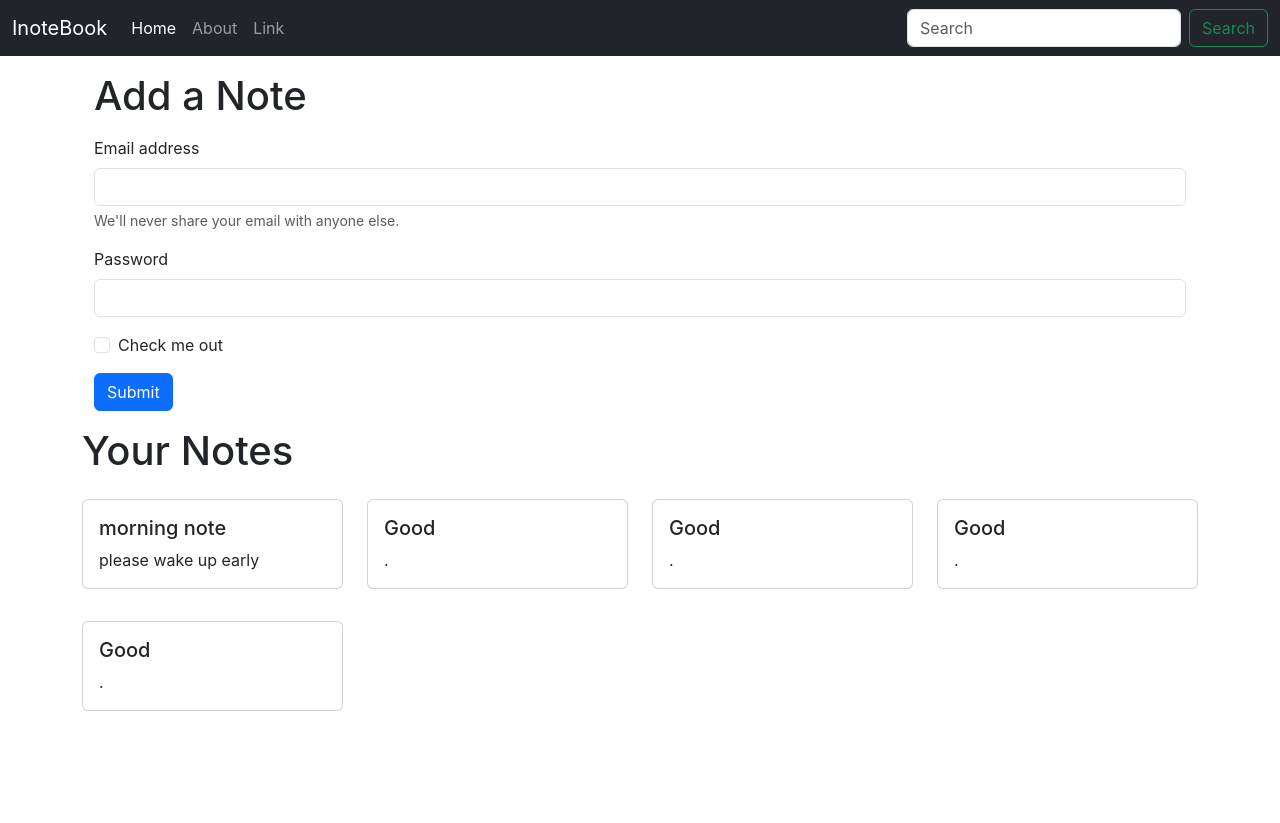
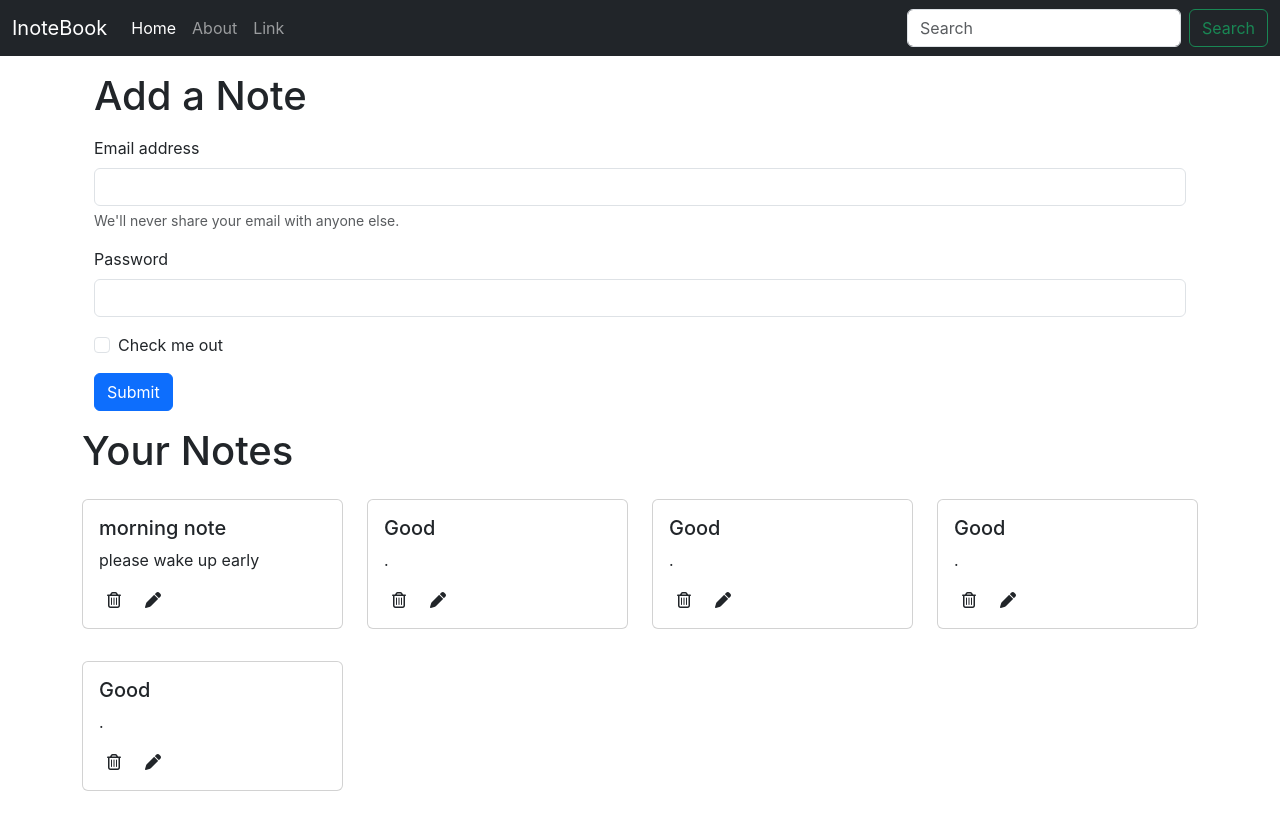
Before and after one commit to debattam117/inotebook, a React (Create React App) app in the folder mynotestodo/: page / in a window 1280 px wide. Before the commit the page ends 800 px from the top, so only its background shows below. Built offline with nearby package versions, Linux system fonts and the light colour scheme.

Commit message:
Added fontawesome icon
Added fontawesome icon

```diff
--- a/mynotestodo/public/index.html
+++ b/mynotestodo/public/index.html
@@ -27,7 +27,7 @@
 
 <script src="https://cdn.jsdelivr.net/npm/@popperjs/core@2.11.8/dist/umd/popper.min.js" integrity="sha384-I7E8VVD/ismYTF4hNIPjVp/Zjvgyol6VFvRkX/vR+Vc4jQkC+hVqc2pM8ODewa9r" crossorigin="anonymous"></script>
 <script src="https://cdn.jsdelivr.net/npm/bootstrap@5.3.0/dist/js/bootstrap.min.js" integrity="sha384-fbbOQedDUMZZ5KreZpsbe1LCZPVmfTnH7ois6mU1QK+m14rQ1l2bGBq41eYeM/fS" crossorigin="anonymous"></script>
-
+<script src="https://kit.fontawesome.com/9ec91f3342.js" crossorigin="anonymous"></script>
 
   </body>
 </html>
--- a/mynotestodo/src/Component/Noteitem.js
+++ b/mynotestodo/src/Component/Noteitem.js
@@ -12,6 +12,8 @@
         <div className="card-body">
          <h5 className="card-title">{note.title}</h5>
          <p className="card-text">{note.description}</p>
+         <i class="fa-regular fa-trash-can mx-2"></i>
+         <i class="fa-solid fa-pen mx-3"></i>
         </div>
 
       </div>
--- a/mynotestodo/src/index.css
+++ b/mynotestodo/src/index.css
@@ -11,3 +11,7 @@
   font-family: source-code-pro, Menlo, Monaco, Consolas, 'Courier New',
     monospace;
 }
+
+i{
+  cursor:pointer;
+}
```
